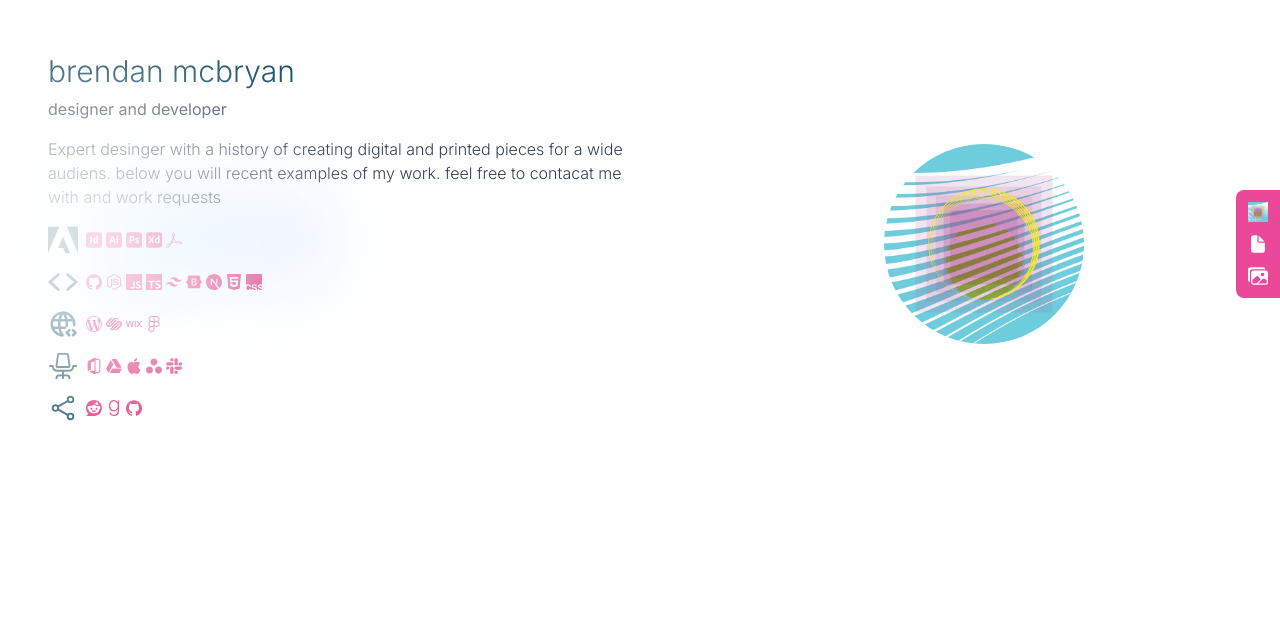
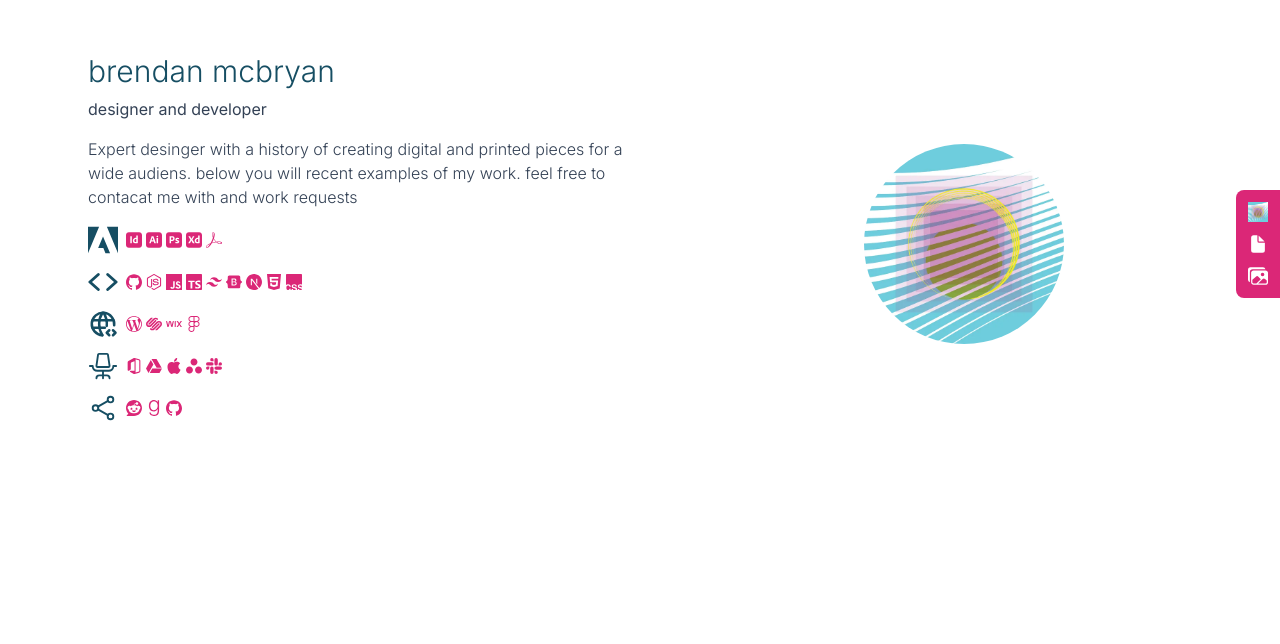
Before and after one commit to BrendanMcBryan/next-cv, a Next.js app: page / in a window 1280 px wide. Shown: the part 156-800 px from the top of the page. Built offline with nearby package versions, Linux system fonts and the light colour scheme.

Commit message:
z index adjustment

```diff
--- a/app/sections/top.tsx
+++ b/app/sections/top.tsx
@@ -3,7 +3,7 @@ import ToolSet from '@/app/ui/toolset'
 export default function TopSection() {
   return (
     <section
-      className="flex flex-col-reverse items-center w-full min-h-screen  md:flex-row justify-between  before:absolute before:h-full before:w-[480px] before:-translate-x-1/3 before:rounded-full before:bg-gradient-radial before:from-white before:to-transparent before:blur-2xl before:content-[''] after:absolute after:-z-20 after:h-[80px] after:w-[240px] after:translate-x-1/3 after:bg-gradient-conic after:from-sky-200 after:via-blue-200 after:blur-2xl after:content-[''] before:dark:bg-gradient-to-br before:dark:from-transparent before:dark:to-pink-400 before:dark:opacity-20 after:dark:from-sky-900 after:dark:via-[#01e6ff] after:dark:opacity-60 before:lg:h-[360px] z-[-1]"
+      className="flex flex-col-reverse items-center max-w-[1200px] min-h-screen  md:flex-row justify-between  "
     >
 
       <div className="p-12 w-full flex-1 flex flex-col justify-center  ">
@@ -14,7 +14,7 @@ export default function TopSection() {
         <ToolSet />
       </div>
       <div className="flex-1 flex flex-col justify-center">
-        <div className="animate-slide-up"><DILogo/></div>
+        <div className=' overflow-hidden py-52'><DILogo /></div>
       </div>
 
     </section>
--- a/app/ui/dilogo.tsx
+++ b/app/ui/dilogo.tsx
@@ -3,7 +3,7 @@ import di_logo from "@/public/DesigningIntentLogo.webp"
 export default function DILogo() {
   return (
     <div>
-      <Image className="rounded-full overflow-hidden mx-auto" src={di_logo} alt="logo" width={200} height={200} />
+      <Image className=" animate-slide-up rounded-full overflow-hidden mx-auto" src={di_logo} alt="logo" width={200} height={200} />
     </div>
 
   );
--- a/app/ui/stickysidemenu.tsx
+++ b/app/ui/stickysidemenu.tsx
@@ -14,7 +14,7 @@ export default function StickMenu({ show, setter }: { show: any, setter: any })
 
 
   return (<div className='fixed inset-y-0 right-0 flex flex-col items-center justify-center'>
-    <aside className="flex flex-col p-3 bg-pink-500  z-40 rounded-l-lg"
+    <aside className="flex flex-col p-3 bg-pink-600 rounded-l-lg"
       onMouseEnter={() => {
         setter((oldVal: any) => !oldVal);
       }}
```
